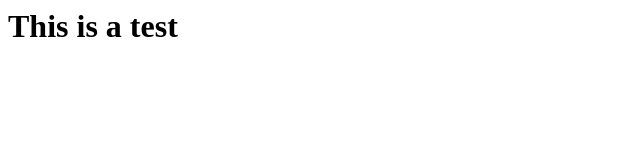
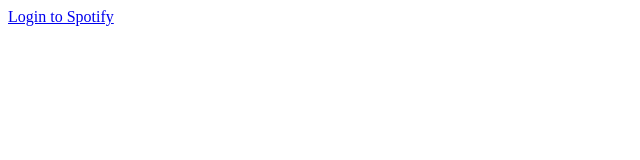
Before and after one commit to cgarren/spotifydata, a plain HTML site: page index.html in a window 1280 px wide. Shown: the whole page, without its empty margins (0-640 px from the left). Drawn offline with Linux system fonts and the light colour scheme.

Commit message:
Added testing url

```diff
--- a/index.html
+++ b/index.html
@@ -1 +1 @@
-<h1>This is a test</h1>
+<a href="https://accounts.spotify.com/authorize?client_id=fff2634975884bf88e3d3c9c2d77763d&response_type=token&redirect_uri=http%3A%2F%2Fspotifydata.ml%2F&state=test&scope=user-follow-read+user-follow-modify+user-read-private+user-read-email+streaming+user-read-currently-playing+user-modify-playback-state+user-library-modify+user-library-read+user-top-read">Login to Spotify</a>
```
